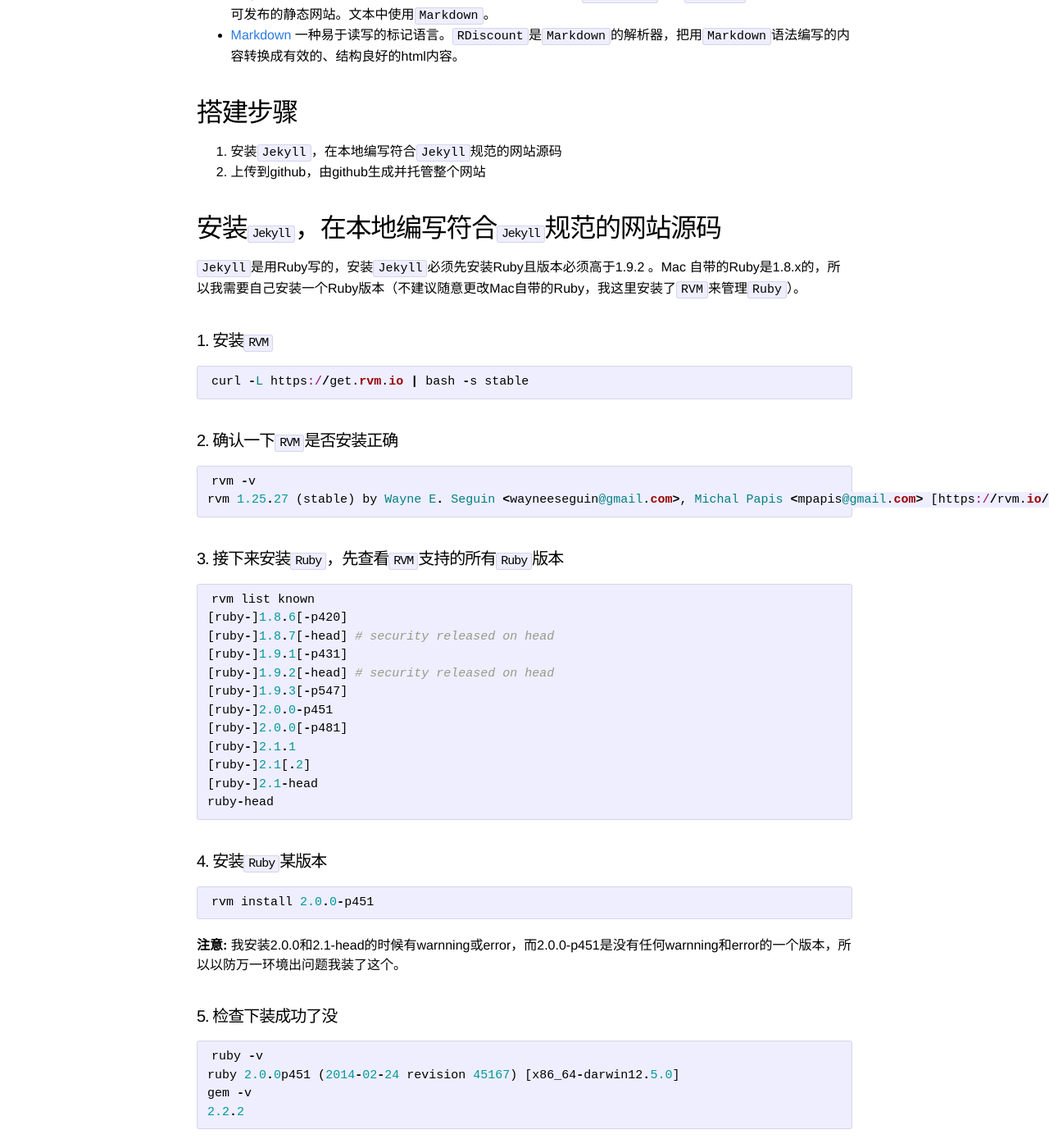
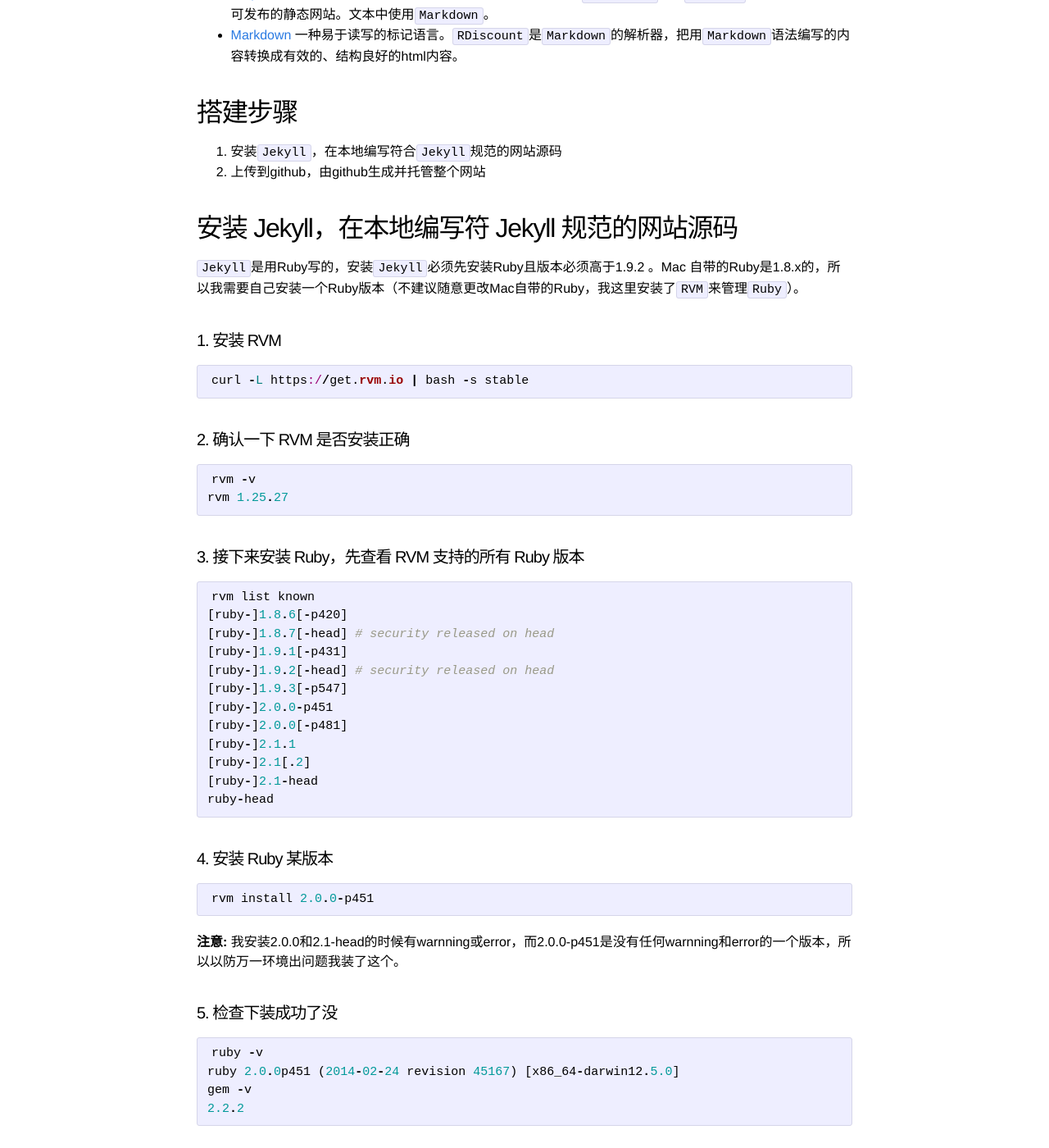
Before and after one commit to wangnull/wangnull.github.io, a Jekyll site: the page built from _posts/2014-06-23-shiyong-jekyll-dajiangeren-blog-tuoguandao-github.md, in a window 1280 px wide and 1400 px high, scrolled down 544 px. Shown: the whole window at 82% size. Built offline with Jekyll 4.4.1, drawn with Linux system fonts in a browser that asks for light colours; Markdown is read by kramdown in place of the engine named in the settings; some of the changed text lies outside the part shown.

Commit message:
Update 2014-06-23-shiyong-jekyll-dajiangeren-blog-tuoguandao-github.md

```diff
--- a/_posts/2014-06-23-shiyong-jekyll-dajiangeren-blog-tuoguandao-github.md
+++ b/_posts/2014-06-23-shiyong-jekyll-dajiangeren-blog-tuoguandao-github.md
@@ -1,6 +1,6 @@
 ---
 layout: post
-title:  "使用jekyll搭建个人blog托管到github"
+title:  "使用 Jekyll 搭建个人 Blog 托管到Github"
 categories: blog
 tags: jekyll github blog
 ---
@@ -25,21 +25,22 @@
 1. 安装`Jekyll`，在本地编写符合`Jekyll`规范的网站源码
 2. 上传到github，由github生成并托管整个网站
 
-## 安装`Jekyll`，在本地编写符合`Jekyll`规范的网站源码
+## 安装 Jekyll，在本地编写符 Jekyll 规范的网站源码
 `Jekyll`是用Ruby写的，安装`Jekyll`必须先安装Ruby且版本必须高于1.9.2 。Mac 自带的Ruby是1.8.x的，所以我需要自己安装一个Ruby版本（不建议随意更改Mac自带的Ruby，我这里安装了`RVM`来管理`Ruby`）。
 
 
-#### 1. 安装`RVM`
+#### 1. 安装 RVM
 {% highlight ruby %}
 curl -L https://get.rvm.io | bash -s stable
 {% endhighlight %}
-#### 2. 确认一下`RVM`是否安装正确
+
+#### 2. 确认一下 RVM 是否安装正确
 {% highlight ruby %}
 rvm -v
-rvm 1.25.27 (stable) by Wayne E. Seguin <wayneeseguin@gmail.com>, Michal Papis <mpapis@gmail.com> [https://rvm.io/]
+rvm 1.25.27
 {% endhighlight %}
 
-#### 3. 接下来安装`Ruby`，先查看`RVM`支持的所有`Ruby`版本
+#### 3. 接下来安装 Ruby，先查看 RVM 支持的所有 Ruby 版本
 {% highlight ruby %}
 rvm list known
 [ruby-]1.8.6[-p420]
@@ -55,7 +56,7 @@
 ruby-head
 {% endhighlight %}
 
-#### 4. 安装`Ruby`某版本
+#### 4. 安装 Ruby 某版本
 {% highlight ruby %}
 rvm install 2.0.0-p451
 {% endhighlight %}
@@ -134,11 +135,9 @@
 1. http://jekyllcn.com/docs/variables/
 2. http://jekyllcn.com/docs/templates/
 
-
 ## Markdown语法说明
 1. http://jianshu.io/p/q81RER
 2. http://wowubuntu.com/markdown/
-
 
 ## 在线Markdown编辑器
 1. https://www.zybuluo.com/mdeditor
```
Also changed, not shown: other parts of _posts/2014-06-23-shiyong-jekyll-dajiangeren-blog-tuoguandao-github.md (+2 -2 lines).
